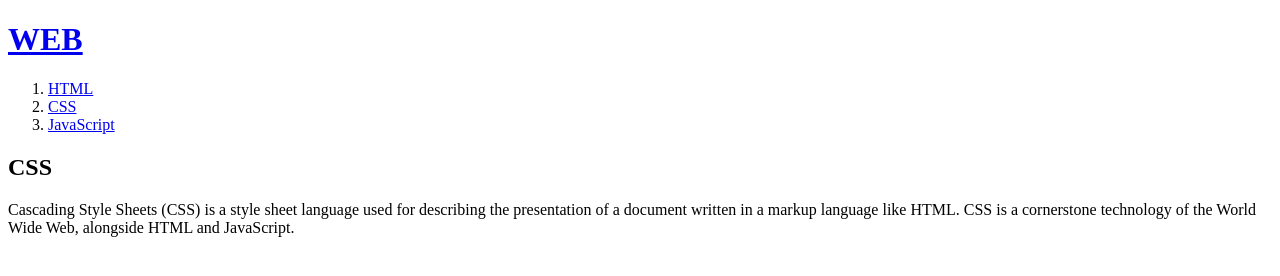
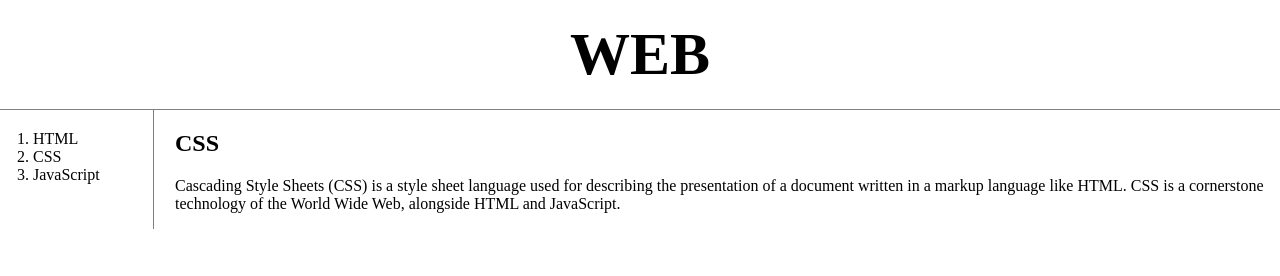
Before and after one commit to j1fe/lab, a plain HTML site: page 2.html in a window 1280 px wide. Drawn offline with Linux system fonts and the light colour scheme; a script that the page names is missing.

Commit message:
Add files via upload

```diff
--- a/2.html
+++ b/2.html
@@ -12,18 +12,54 @@
 
   gtag('config', 'UA-148015702-1');
 </script>
+  <style>
+    body {
+      margin:0;
+    }
+    a {
+      color:black;
+      text-decoration:none;
+    }
+    h1 {
+      font-size:60px;
+      text-align:center;
+      border-bottom:1px solid gray;
+      margin:0;
+      padding:20px;
+    }
+    ol {
+      border-right:1px solid gray;
+      width:100px;
+      margin:0;
+      padding:20px;
+    }
+    #grid{
+      display:grid;
+      grid-template-columns: 150px 1fr;
+    }
+    #grid ol{
+      padding-left:33px;
+    }
+    #article{
+      padding-left:25px;
+    }
+  </style>
 </head>
 
 <body>
   <h1><a href="index.html">WEB</a></h1>
+  <div id="grid">
     <ol>
       <li><a href="1.html">HTML</a></li>
       <li><a href="2.html">CSS</a></li>
       <li><a href="3.html">JavaScript</a></li>
     </ol>
+    <div id="article">
       <h2>CSS</h2>
       <p>Cascading Style Sheets (CSS) is a style sheet language used for describing the presentation of a document written in a markup language like HTML. CSS is a cornerstone technology of the World Wide Web, alongside HTML and JavaScript.
       </p>
+    </div>
+  </div>
   <p>
     <div id="disqus_thread"></div>
     <script>
```
Also changed, not shown: box.html (added, +24 -0 lines), grid.html (added, +24 -0 lines). Lines whose indentation alone changed are shown as unchanged.
